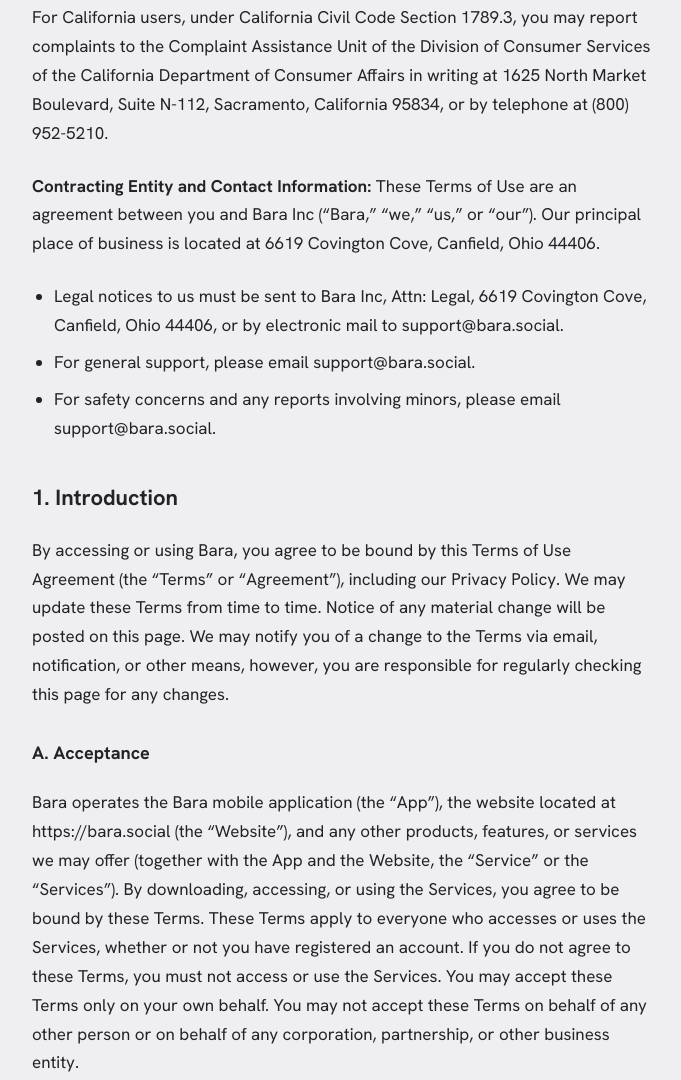
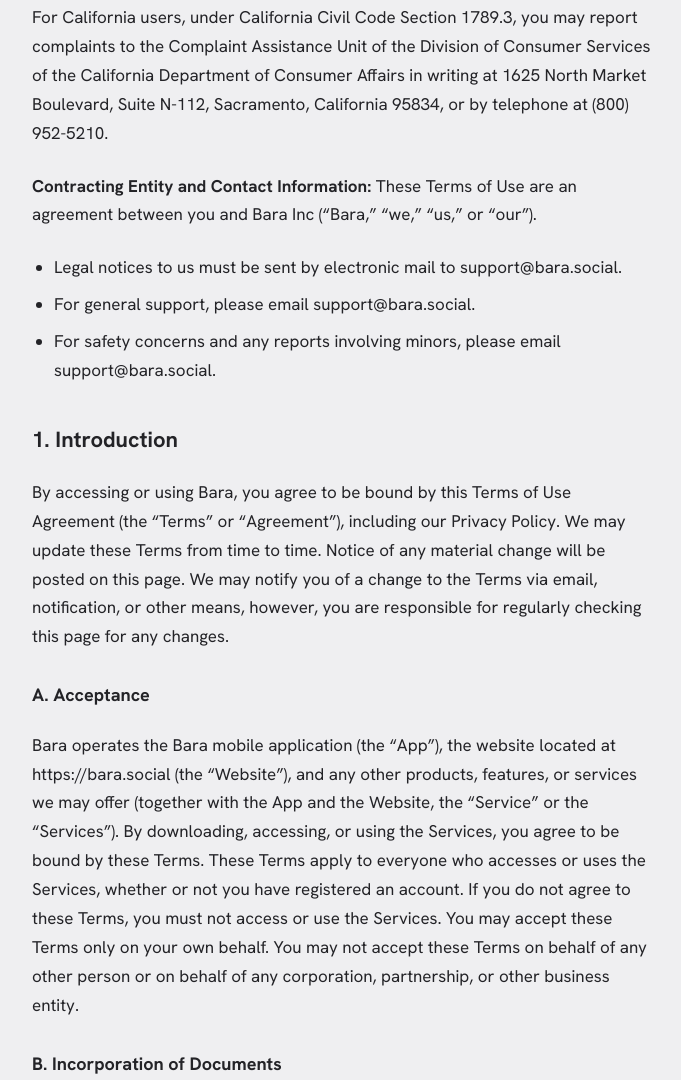
Before and after one commit to maharjannickesh/bara-website, a plain HTML site: page terms.html in a window 1280 px wide. Shown: the part 1056-2136 px from the top of the page, without its empty margins (268-949 px from the left). Drawn offline with Linux system fonts and the light colour scheme.

Commit message:
Terms: remove the street address; legal notices go to support@bara.social
Co-Authored-By: Claude Fable 5.2 <noreply@anthropic.com>

```diff
--- a/terms.html
+++ b/terms.html
@@ -50,9 +50,9 @@
       <li>We do not conduct criminal background checks or identity verification on our users. Verifying a phone number confirms control of that phone number and nothing else. You are solely responsible for your interactions with other users, on the Service and in person.</li>
     </ul>
     <p>For California users, under California Civil Code Section 1789.3, you may report complaints to the Complaint Assistance Unit of the Division of Consumer Services of the California Department of Consumer Affairs in writing at 1625 North Market Boulevard, Suite N-112, Sacramento, California 95834, or by telephone at (800) 952-5210.</p>
-    <p><strong>Contracting Entity and Contact Information: </strong>These Terms of Use are an agreement between you and Bara Inc (“Bara,” “we,” “us,” or “our”). Our principal place of business is located at 6619 Covington Cove, Canfield, Ohio 44406.</p>
+    <p><strong>Contracting Entity and Contact Information: </strong>These Terms of Use are an agreement between you and Bara Inc (“Bara,” “we,” “us,” or “our”).</p>
     <ul>
-      <li>Legal notices to us must be sent to Bara Inc, Attn: Legal, 6619 Covington Cove, Canfield, Ohio 44406, or by electronic mail to support@bara.social.</li>
+      <li>Legal notices to us must be sent by electronic mail to support@bara.social.</li>
       <li>For general support, please email support@bara.social.</li>
       <li>For safety concerns and any reports involving minors, please email support@bara.social.</li>
     </ul>
@@ -159,7 +159,7 @@
     <h3>C. Consent to Text Messages</h3>
     <p>By providing a mobile telephone number and requesting a one-time passcode, you consent to receive text messages from us and from our messaging service providers at that number, including verification codes, security alerts, and other messages relating to your account and your use of the Services. Message and data rates may apply, and message frequency varies. You may reply STOP to any message to opt out and HELP for assistance. If you opt out of account-related messages, you may be unable to use the Services. Your consent to receive marketing or promotional text messages, if we request it, will be obtained separately, and it is not a condition of using the Services.</p>
     <h3>D. Consent to Electronic Communications</h3>
-    <p>You consent to receive from us in electronic form all notices, disclosures, agreements, and other communications that we are required to provide to you in writing, whether by in-app notice, text message, electronic mail, or by posting to the Website. You agree that any such electronic communication satisfies any legal requirement that a communication be in writing. You may withdraw this consent by deleting your account. To retain a copy of any communication, you may print or save it. To receive a paper copy of any communication, write to us at the address above; we may charge a reasonable fee for doing so.</p>
+    <p>You consent to receive from us in electronic form all notices, disclosures, agreements, and other communications that we are required to provide to you in writing, whether by in-app notice, text message, electronic mail, or by posting to the Website. You agree that any such electronic communication satisfies any legal requirement that a communication be in writing. You may withdraw this consent by deleting your account. To retain a copy of any communication, you may print or save it. To receive a paper copy of any communication, write to us at support@bara.social; we may charge a reasonable fee for doing so.</p>
     <p>To access and retain electronic communications, you will need a device with internet access, a current mobile operating system, and either a functioning telephone number capable of receiving text messages or a valid electronic mail address. You agree to notify us promptly if your telephone number or electronic mail address changes.</p>
 
     <h2>The service and no guarantees</h2>
@@ -296,7 +296,7 @@
     <h2>Copyright; Digital Millennium Copyright Act</h2>
     <h3>A. Notices of Claimed Infringement</h3>
     <p>If you believe that content on the Services infringes a copyright you own or control, send a written notice containing the information required by 17 U.S.C. Section 512(c)(3) to our designated agent:</p>
-    <p>Copyright Agent<br>Bara Inc<br>6619 Covington Cove, Canfield, Ohio 44406<br>support@bara.social</p>
+    <p>Copyright Agent<br>Bara Inc<br>support@bara.social</p>
     <p>Your notice must include: a physical or electronic signature of a person authorized to act on behalf of the owner of the exclusive right allegedly infringed; identification of the copyrighted work claimed to have been infringed, or a representative list if multiple works are covered by a single notice; identification of the material claimed to be infringing, with information reasonably sufficient to permit us to locate it; information reasonably sufficient to permit us to contact you, including an address and telephone number and, if available, an electronic mail address; a statement that you have a good faith belief that the use is not authorized by the copyright owner, its agent, or the law; and a statement, under penalty of perjury, that the information in the notice is accurate and that you are authorized to act on behalf of the owner of the exclusive right allegedly infringed.</p>
     <p>A notice that does not substantially comply with these requirements may not be effective. Under 17 U.S.C. Section 512(f), a person who knowingly materially misrepresents that material is infringing may be liable for damages.</p>
     <h3>B. Counter-Notification</h3>
@@ -317,7 +317,7 @@
     <p>Nothing in Section 13 prevents you from bringing a matter to the attention of any federal, state, or local agency, which may seek relief on your behalf.</p>
     <h3>C. Mandatory Informal Resolution</h3>
     <p>Before commencing arbitration or filing in small claims court, you and Bara must first attempt to resolve the Dispute informally, and completion of this process is a condition precedent to commencing arbitration.</p>
-    <p>The party raising the Dispute must send a written notice of dispute to the other. Your notice must be sent to support@bara.social or to Bara Inc, Attn: Legal, 6619 Covington Cove, Canfield, Ohio 44406, and must include your name, the telephone number associated with your account, a description of the Dispute and of the facts on which it is based, and the specific relief you seek. A notice from us will be sent to the telephone number or electronic mail address associated with your account. A notice must be personalized to you; a notice submitted on behalf of multiple persons that does not include this individualized information does not satisfy Section 13.C.</p>
+    <p>The party raising the Dispute must send a written notice of dispute to the other. Your notice must be sent to support@bara.social and must include your name, the telephone number associated with your account, a description of the Dispute and of the facts on which it is based, and the specific relief you seek. A notice from us will be sent to the telephone number or electronic mail address associated with your account. A notice must be personalized to you; a notice submitted on behalf of multiple persons that does not include this individualized information does not satisfy Section 13.C.</p>
     <p>The parties will negotiate in good faith for sixty (60) days following receipt of the notice. Either party may request an individualized telephone or videoconference settlement conference, and both parties will participate; each party may be represented by counsel and, if you are represented, you must personally participate as well. Any applicable statute of limitations is tolled during this period.</p>
     <h3>D. Class Action and Jury Trial Waivers</h3>
     <p>YOU AND BARA AGREE THAT EACH MAY BRING A CLAIM AGAINST THE OTHER ONLY IN AN INDIVIDUAL CAPACITY, AND NOT AS A PLAINTIFF, CLAIMANT, OR CLASS MEMBER IN ANY CLASS, COLLECTIVE, CONSOLIDATED, PRIVATE ATTORNEY GENERAL, OR OTHER REPRESENTATIVE PROCEEDING. UNLESS BOTH PARTIES AGREE OTHERWISE IN WRITING, THE ARBITRATOR MAY NOT CONSOLIDATE OR JOIN THE CLAIMS OF MORE THAN ONE PERSON AND MAY NOT PRESIDE OVER ANY FORM OF CLASS OR REPRESENTATIVE PROCEEDING. THE ARBITRATOR MAY AWARD RELIEF ONLY IN FAVOR OF THE INDIVIDUAL PARTY SEEKING RELIEF AND ONLY TO THE EXTENT NECESSARY TO PROVIDE RELIEF ON THAT PARTY'S INDIVIDUAL CLAIM.</p>
```
